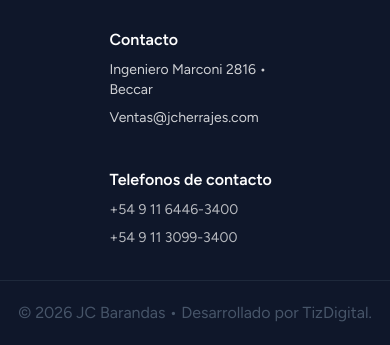
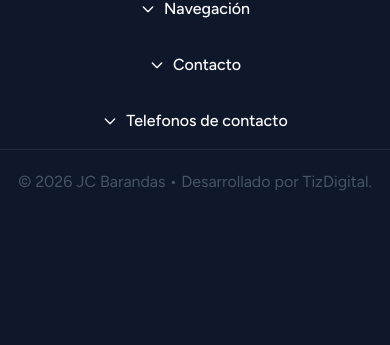
Before and after one commit to aleortizzz/website-jc, a website: page index.html in a window 390 px wide. Shown: the part 9507-9852 px from the top of the page. After the commit the page ends 9721 px from the top, so only its background shows below. Drawn offline with nearby package versions, Linux system fonts and the light colour scheme.

Commit message:
prueba de footer mobile

```diff
--- a/index.html
+++ b/index.html
@@ -660,6 +660,91 @@
         </div>
       </div>
 
+
+    </div>
+<hr class="border-t border-white/10">
+
+<details class="group">
+    <summary
+        class="flex items-center justify-center py-4 cursor-pointer list-none font-medium gap-2">
+
+        <svg class="w-4 h-4 transition-transform duration-300 group-open:rotate-180"
+            xmlns="http://www.w3.org/2000/svg"
+            fill="none"
+            viewBox="0 0 24 24"
+            stroke="currentColor">
+            <path stroke-linecap="round" stroke-linejoin="round" stroke-width="2"
+                d="M19 9l-7 7-7-7" />
+        </svg>
+
+        <span>Navegación</span>
+
+
+    </summary>
+
+    <ul class="pb-4 pl-2 space-y-3 text-sm text-white/70">
+        <li><a class="hover:text-color-principal transition-colors" href="#">Inicio</a></li>
+        <li><a class="hover:text-color-principal transition-colors" href="#">Modelos</a></li>
+        <li><a class="hover:text-color-principal transition-colors" href="#">Proyectos</a></li>
+        <li><a class="hover:text-color-principal transition-colors" href="#">Especificaciones</a></li>
+        <li><a class="hover:text-color-principal transition-colors" href="#">Contacto</a></li>
+    </ul>
+</details>
+
+
+<details class="group">
+    <summary
+        class="flex items-center justify-center py-4 cursor-pointer list-none font-medium gap-2">
+
+        <svg class="w-4 h-4 transition-transform duration-300 group-open:rotate-180"
+            xmlns="http://www.w3.org/2000/svg"
+            fill="none"
+            viewBox="0 0 24 24"
+            stroke="currentColor">
+            <path stroke-linecap="round" stroke-linejoin="round" stroke-width="2"
+                d="M19 9l-7 7-7-7" />
+        </svg>
+
+        <span>Contacto</span>
+
+
+    </summary>
+
+    <ul class="pb-4 pl-2 space-y-3 text-sm text-white/70">
+        <li><a class="hover:text-color-principal transition-colors" href="#">Ingeniero Marconi 2816 • Beccar</a></li>
+        <li><a class="hover:text-color-principal transition-colors" href="#">Ventas@jcherrajes.com</a></li>
+    </ul>
+</details>
+
+
+<details class="group">
+    <summary
+        class="flex items-center justify-center py-4 cursor-pointer list-none font-medium gap-2">
+
+        <svg class="w-4 h-4 transition-transform duration-300 group-open:rotate-180"
+            xmlns="http://www.w3.org/2000/svg"
+            fill="none"
+            viewBox="0 0 24 24"
+            stroke="currentColor">
+            <path stroke-linecap="round" stroke-linejoin="round" stroke-width="2"
+                d="M19 9l-7 7-7-7" />
+        </svg>
+
+        <span>Telefonos de contacto</span>
+
+
+    </summary>
+
+    <ul class="pb-4 pl-2 space-y-3 text-sm text-white/70">
+            <li> <a class=" hover:text-blue-600 transition-all" href="https://wa.me/5491164463400" target="_blank">+54 9
+                11 6446-3400</a></li>
+            <li> <a class=" hover:text-blue-600 transition-all" href="https://wa.me/5491130993400" target="_blank">+54 9
+                11 3099-3400</a></li>
+    </ul>
+</details>
+
+
+<!--
       <div class="  flex flex-col items-center">
         <div class="w-2/4 ">
           <h3 class="font-semibold mb-2">Navegación</h3>
@@ -696,10 +781,8 @@
 
         </div>
 
-      </div>
+      </div> -->
 
-
-    </div>
 
 
 
```
Also changed, not shown: src/output.css.
